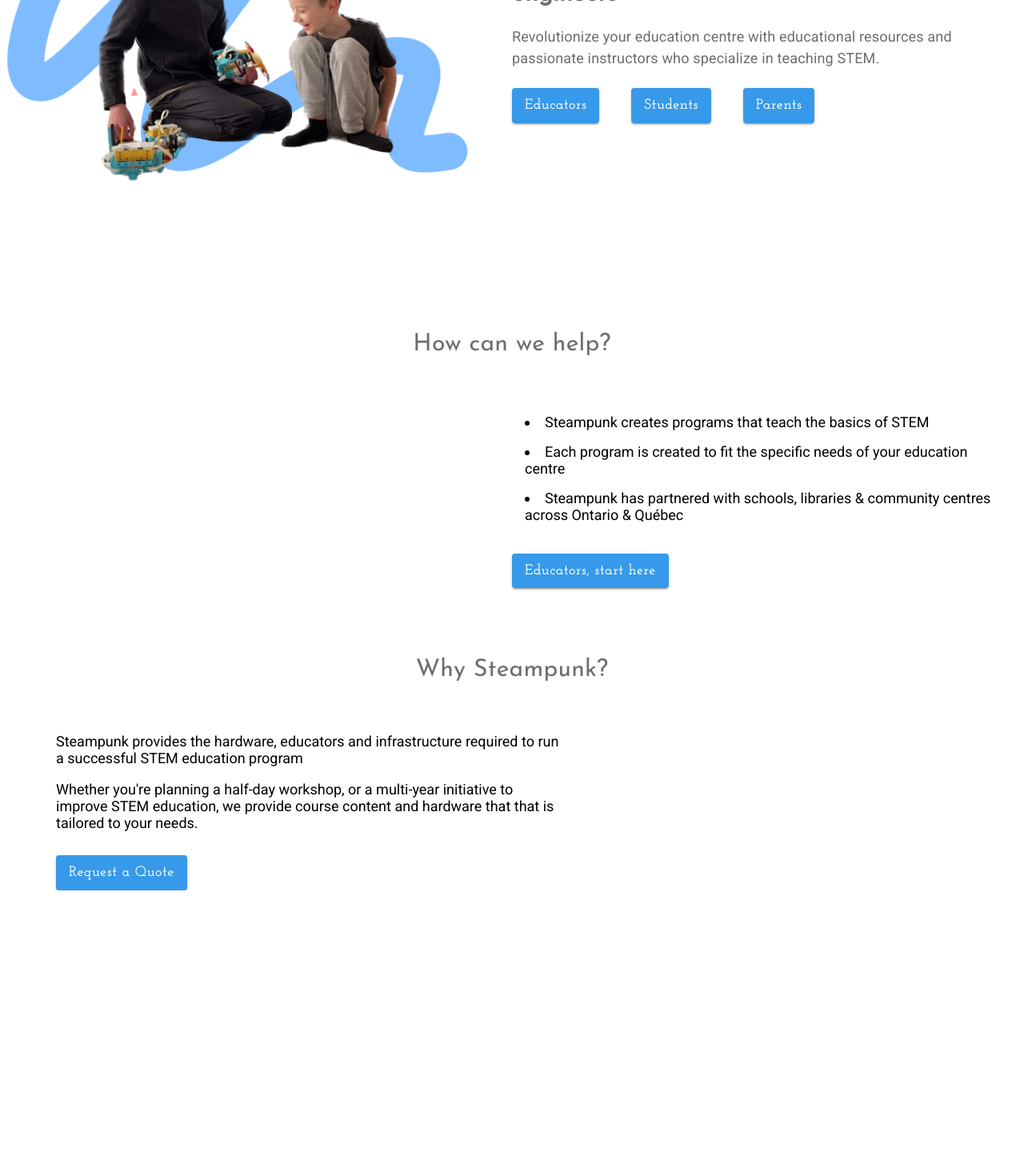
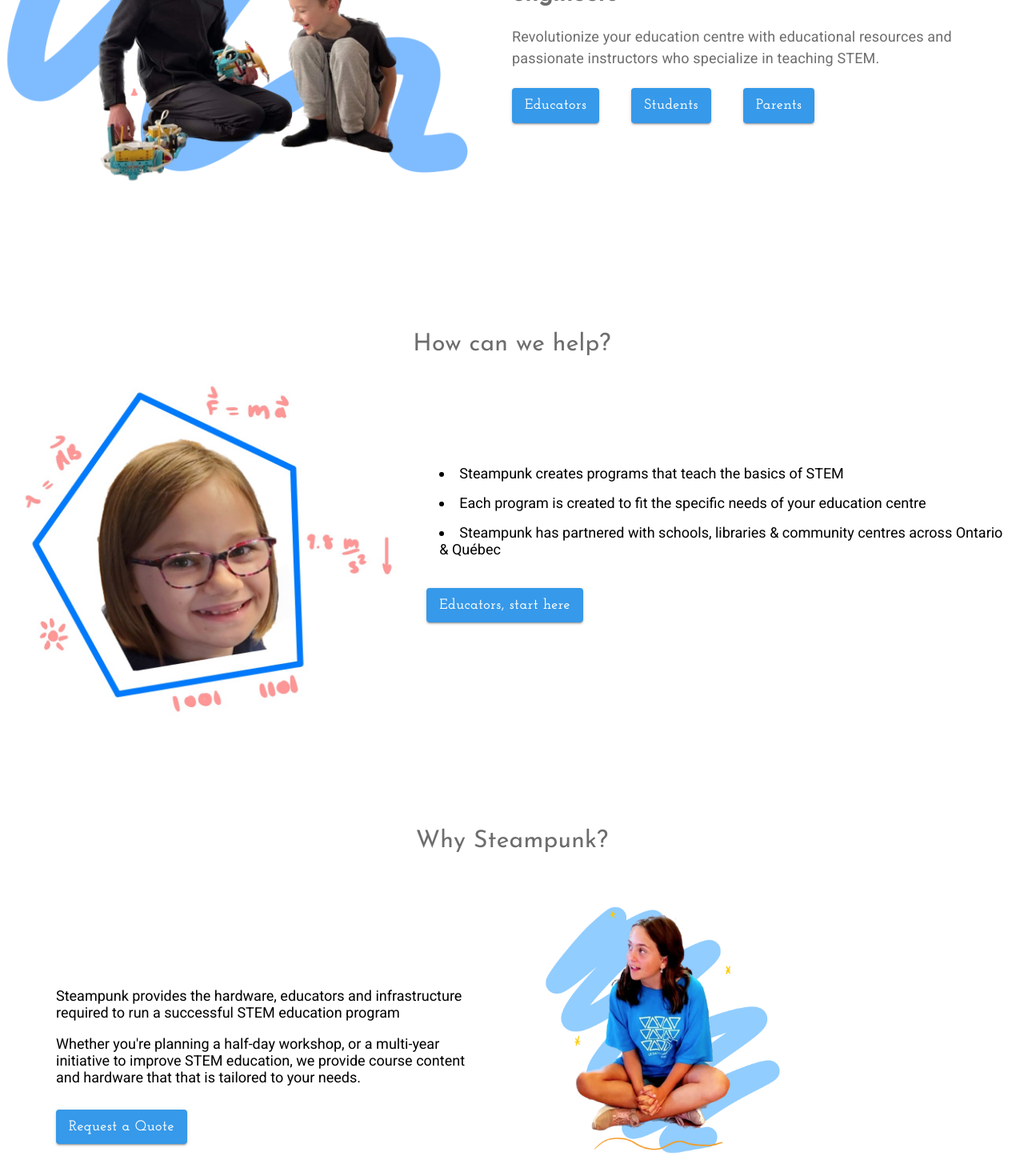
Before and after one commit to thePianoKid/SEG-3125-Project-2, a React (Create React App) app: page / in a window 1280 px wide. Shown: the part 331-1801 px from the top of the page at 80% size. Before the commit the page ends 1444 px from the top, so only its background shows below. Built offline with nearby package versions, Linux system fonts and the light colour scheme.

Commit message:
Added new about page image and service page image

```diff
--- a/src/components/pages/About.jsx
+++ b/src/components/pages/About.jsx
@@ -4,6 +4,7 @@
 import { Grid, ListItem, Typography, Container } from "@mui/material";
 import ThemedButton from "../ThemedButton";
 import { properties } from "../../properties";
+import aboutUsImage from "../../resources/images/about-us-img.jpeg";
 
 const AboutTitle = styled(Typography)(() => ({
   margin: "auto",
@@ -21,10 +22,12 @@
 function About() {
   return (
     <div>
-      <AboutTitle sx={{ pt: 18, pb: 7 }}>How can we help?</AboutTitle>
-      <Grid container>
-        <Grid xs={6}></Grid>
-        <Grid xs={6}>
+      <AboutTitle sx={{ pt: 18 }}>How can we help?</AboutTitle>
+      <Grid container spacing={0}>
+        <Grid xs={5}>
+          <img style={{ width: "100%" }} src={aboutUsImage} alt="Girl looking at user; artistic equations decorate the frame" />
+        </Grid>
+        <Grid xs={7} sx={{ pt: 15 }}>
           <StyledListItem sx={{ display: "list-item" }}>
             Steampunk creates programs that teach the basics of STEM
           </StyledListItem>
--- a/src/components/pages/Home.jsx
+++ b/src/components/pages/Home.jsx
@@ -29,7 +29,7 @@
         <Navbar />
         <Grid container>
             <Grid xs={6}>
-                <img style={{ paddingTop: "50px", width: "100%" }} src={spashPageImage} alt="Spash Page Image" />
+                <img style={{ paddingTop: "50px", width: "100%" }} src={spashPageImage} alt="Spash Page" />
             </Grid>
             <Grid xs={6}>
                 <SplashPageTitle sx={{ pt: 23 }}>
--- a/src/components/pages/Services.jsx
+++ b/src/components/pages/Services.jsx
@@ -4,6 +4,7 @@
 import { Grid } from "@mui/material";
 import ThemedButton from "../ThemedButton";
 import { properties } from "../../properties";
+import servicesImage from "../../resources/images/services-page-img.jpeg";
 
 const ServicesTitle = styled(Typography)(() => ({
   margin: "auto",
@@ -21,9 +22,9 @@
 function Services() {
   return (
     <div>
-      <ServicesTitle sx={{ pt: 10, pb: 7 }}>Why Steampunk?</ServicesTitle>
-      <Grid container>
-        <Grid xs={6} sx={{ ml: "70px" }}>
+      <ServicesTitle sx={{ pt: 10 }}>Why Steampunk?</ServicesTitle>
+      <Grid container spacing={0}>
+        <Grid xs={5} sx={{ pt: 20, ml: "70px" }}>
           <StyledParagraph variant="p">
             Steampunk provides the hardware, educators and infrastructure
             required to run a successful STEM education program
@@ -40,7 +41,9 @@
           <Container sx={{ pb: "30px" }}></Container>
           <ThemedButton btnText={"Request a Quote"} />
         </Grid>
-        <Grid xs={6}></Grid>
+        <Grid xs={6} sx={{ pt: 5 }}>
+          <img src={servicesImage} style={{ width: "70%" }} alt="Service page" />
+        </Grid>
       </Grid>
     </div>
   );
```
Also changed, not shown: src/resources/images/about-us-img.jpeg (added), src/resources/images/services-page-img.jpeg (added).
